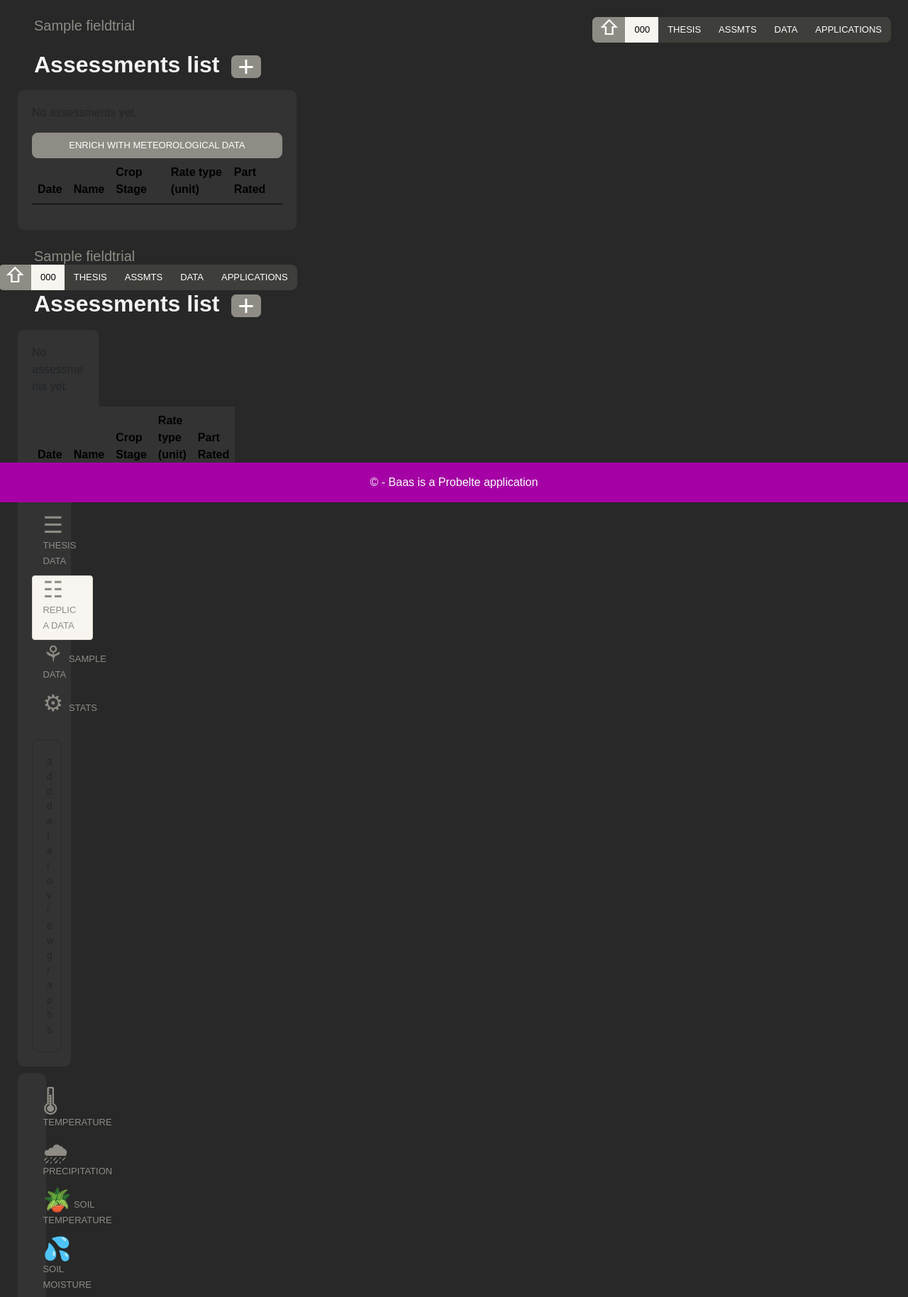
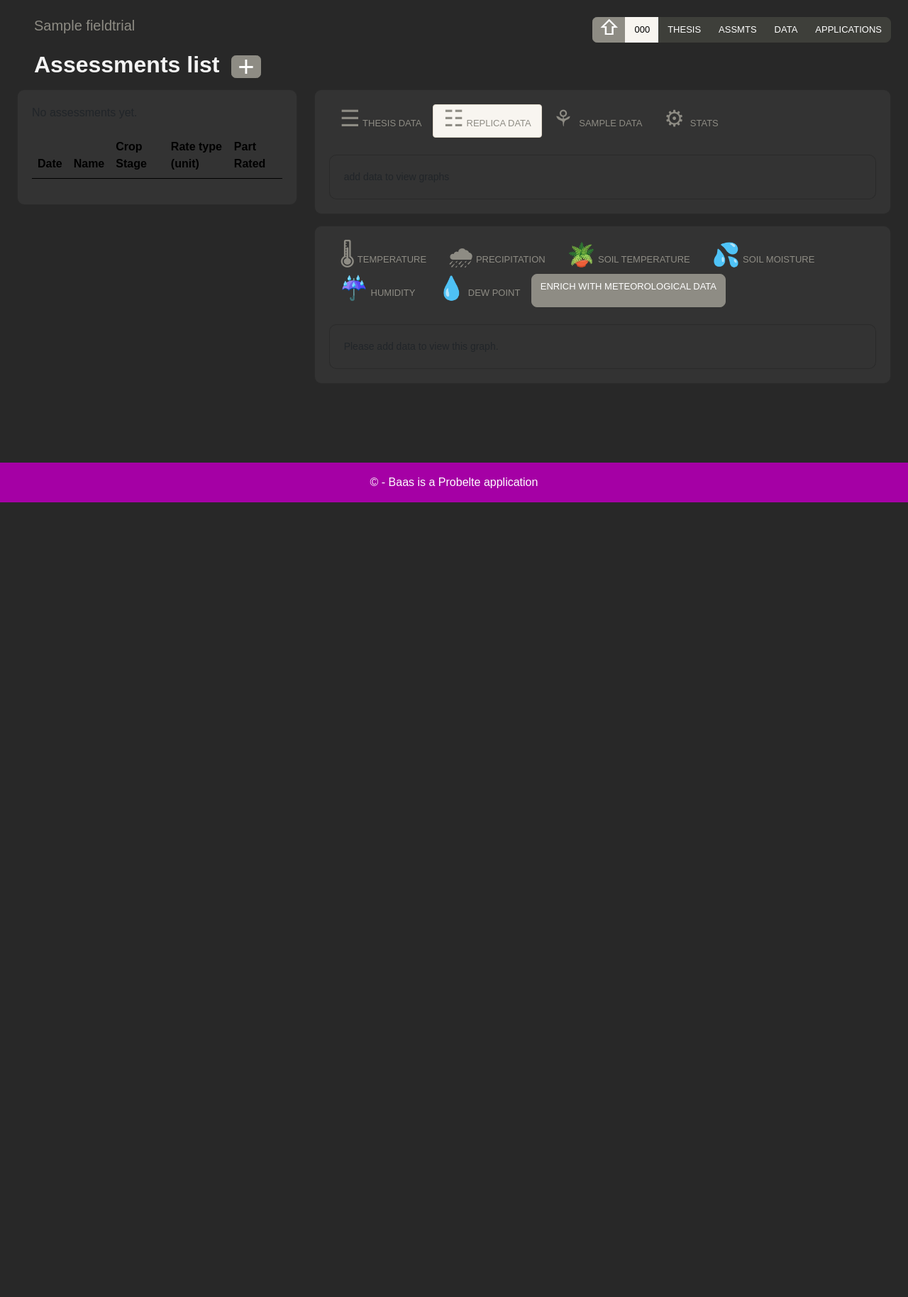
Before and after one commit to jsantiagoProbelte/baasweb, a Django app: page /assessment_list/1/ in a window 1280 px wide. Shown: the part 92-1920 px from the top of the page at 71% size. After the commit the page ends 800 px from the top, so only its background shows below. Run offline with Django 4.2, Linux system fonts and the light colour scheme; a user stored in the database is signed in; tables that the repository leaves empty hold one stand-in row (values such as "Sample post"); lists and menus that the app fills with data are empty; some libraries are stand-ins or nearby versions.

Commit message:
fixing weather gadget

```diff
--- a/trialapp/templates/trialapp/assessment_list.html
+++ b/trialapp/templates/trialapp/assessment_list.html
@@ -6,58 +6,25 @@
     <div class="col-md-4">
         <div class="card card-body-baas">
         <table class="table">
-                    <thead>
-                        <tr>
-                            <th>Date</th>
-                            <th>Name</th>
-                            <th>Crop Stage</th>
-                            <th>Rate type (unit)</th>
-                            <th>Part Rated</th>
-                        </tr>
-                    </thead>
+        <thead><tr><th>Date</th><th>Name</th><th>Crop Stage</th>
+            <th>Rate type (unit)</th><th>Part Rated</th></tr></thead>
         <tbody>
         {% for item in object_list %}
             <tr id="item-{{ item.id }}">
-                                <td>
-                                    <a href="{% url "assessment_api" item.id %}" class="btn btn-secondary">{{ item.assessment_date }}</a>
-                                </td>
+                <td><a href="{% url "assessment_api" item.id %}" class="btn btn-secondary">{{ item.assessment_date }}</a></td>
                 <td>{{ item.name }}</td>
                 <td>{{ item.crop_stage_majority }} BBCH</td>
                 <td>{{ item.rate_type }}</td>
-                                <td>{{ item.part_rated }}</td>
-                            </tr>
-                        </tbody>
+                <td>{{ item.part_rated }}</td></tr>
         {% empty %}
             <p>No assessments yet.</p>
         {% endfor %}
-                    <a href="{% url "meteo_api" fieldTrial.id %}" class="btn btn-secondary">Enrich with Meteorological Data</a>
-                </table>
+        </tbody></table>
         </div>
-
-{% include "trialapp/header_page_trial.html" with title="Assessments list" subheader=fieldTrial.name new_href_id='assessment-add' refId=fieldTrial.id%}
-<div class="row">
-    <div class="col-md-4">
-        <div class="card card-body-baas">
-        <table class="table">
-            <thead><tr><th>Date</th><th>Name</th><th>Crop Stage</th><th>Rate type (unit)</th><th>Part Rated</th></tr></thead>
-            <tbody>
-        {% for item in object_list %}
-            <tr id="item-{{item.id}}">
-                <td>{{item.assessment_date}}</td>
-                <td><a href="{% url 'assessment_api' item.id %}" class="btn btn-secondary">
-                    {{item.name}}
-                </a></td>
-                <td>{{item.crop_stage_majority}} BBCH</td>
-                <td>{{item.rate_type}}</td>
-                <td>{{item.part_rated}}</td>
-            </tr>
-            </tbody>
-        {% empty %}
-            <p>No assessments yet.</p>
-        {% endfor %}
-        </table>
     </div>
-        <div class="col-md-8">{% include "trialapp/data_tabs.html" with graphPlots=graphPlots classGraph=classGraph %}</div>
-        <div class="col-md-4 pt-2">{% include "trialapp/weather_graphs.html" with tempGraph=tempGraph precipGraph=precipGraph soilTempGraph=soilTempGraph soilMoistGraph=soilMoistGraph humidGraph=humidGraph dewPointGraph=dewPointGraph %}</div>
+    <div class="col-md-8">
+        {% include "trialapp/data_tabs.html" with graphPlots=graphPlots classGraph=classGraph %}
+        {% include "trialapp/weather_graphs.html" with tempGraph=tempGraph precipGraph=precipGraph soilTempGraph=soilTempGraph soilMoistGraph=soilMoistGraph humidGraph=humidGraph dewPointGraph=dewPointGraph %}
+    </div>
 </div>
 {% endblock content %}
--- a/trialapp/templates/trialapp/weather_graphs.html
+++ b/trialapp/templates/trialapp/weather_graphs.html
@@ -1,4 +1,4 @@
-<div class="card card-body-baas">
+<div class="card card-body-baas mt-3">
     <div class="nav nav-pills" id="v-pills-tab" role="tablist" aria-orientation="vertical">
         <a class="nav-link" id="v-pills-temps-tab" data-toggle="pill" href="#v-pills-temps" role="tab"
             aria-controls="v-pills-thesis" aria-selected="true">
@@ -23,6 +23,7 @@
             aria-controls="v-pills-replica" aria-selected="false">
             <span class="fs-2">&#128167;</span> Dew Point
         </a>
+        <a href="{% url 'meteo_api' fieldTrial.id %}" class="btn btn-secondary">Enrich with Meteorological Data</a>
     </div>
     <div class="tab-content" id="v-pills-tabContent">
         <div class="tab-pane fade show active" id="v-pills-temps" role="tabpanel" aria-labelledby="v-pills-temps-tab">
```
Lines whose indentation alone changed are shown as unchanged.
